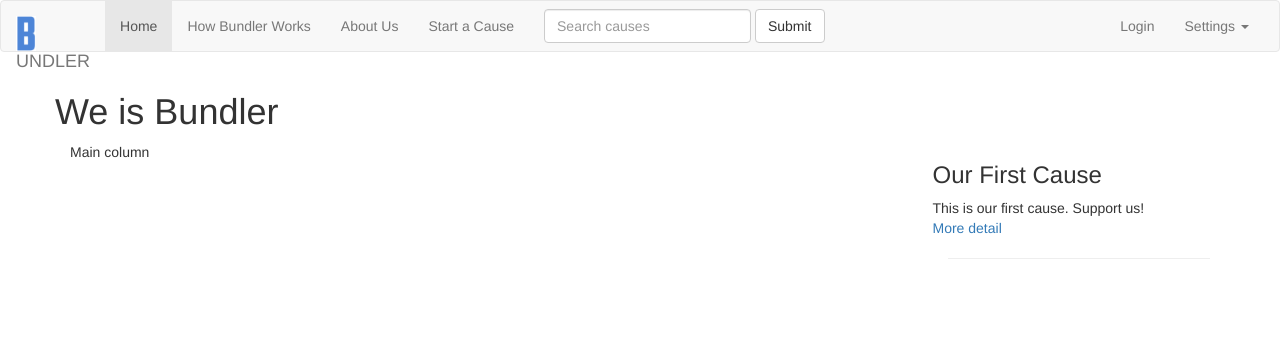
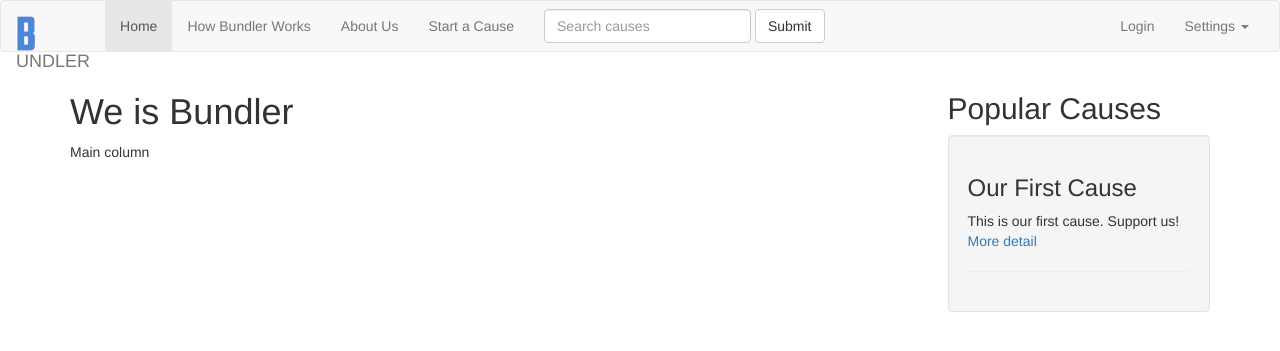
Before and after one commit to msunardi/bundler, a Django app: page /cause/ in a window 1280 px wide. Shown: the top 351 px of the page. Run offline with Django 3.2, Linux system fonts and the light colour scheme; data comes from the database, SQL or seed files in the repository; parts of the project's set-up code (start-up, migrations or seed data) failed here and were passed over; some libraries are stand-ins or nearby versions.

Commit message:
Some template improvements for cause detail view

```diff
--- a/bundlerco/cause/templates/base.html
+++ b/bundlerco/cause/templates/base.html
@@ -24,7 +24,7 @@
 				<div class="collapse navbar-collapse" id="bs-example-navbar-collapse-1">
 
 			      <ul class="nav navbar-nav">
-			        <li class="active"><a href="#">Home</a></li>
+			        <li class="active"><a href="{% url 'cause:index' %}">Home</a></li>
 			        <li><a href="#">How Bundler Works</a></li>
 			        <li><a href="#">About Us</a></li>
 			        <li><a href="#">Start a Cause</a></li>
@@ -56,10 +56,10 @@
 		<div class="container">
 			<div class="row">
 			{% block main_content %}
-				<div class="header">
-					<h1>We is Bundler</h1>
-				</div>
 				<div class="col-md-9">
+					<div class="header">
+						<h1>We is Bundler</h1>
+					</div>
 					Main column
 				</div>
 			{% endblock %}
--- a/bundlerco/cause/templates/index.html
+++ b/bundlerco/cause/templates/index.html
@@ -1,23 +1,27 @@
 {% extends "base.html" %}
 {% load staticfiles %}
 {% block main_content %}
+
+<div class="col-md-9">
 	<div class="header">
 		<h1>We is Bundler</h1>
 	</div>
-				<div class="col-md-9">
 	Main column
 </div>
 {% endblock %}
 
 {% block side_content %}
 <div class="col-md-3">
+	<h2>Popular Causes</h2>
+	<div class="well well-md">
 		{% for object in object_list %}
-						<div class="row">
+			<p>
 				<h3>{{ object }}</h3>
 				{{ object.description }}<br />
 				<a href="{% url "cause:detail" pk=object.pk %}">More detail</a>
-						</div>
+			</p>
 			<hr />
 		{% endfor %}
 	</div>
+</div>
 {% endblock %}
```
Also changed, not shown: bundlerco/cause/templates/cause_detail.html (+19 -9 lines). Lines whose indentation alone changed are shown as unchanged.
